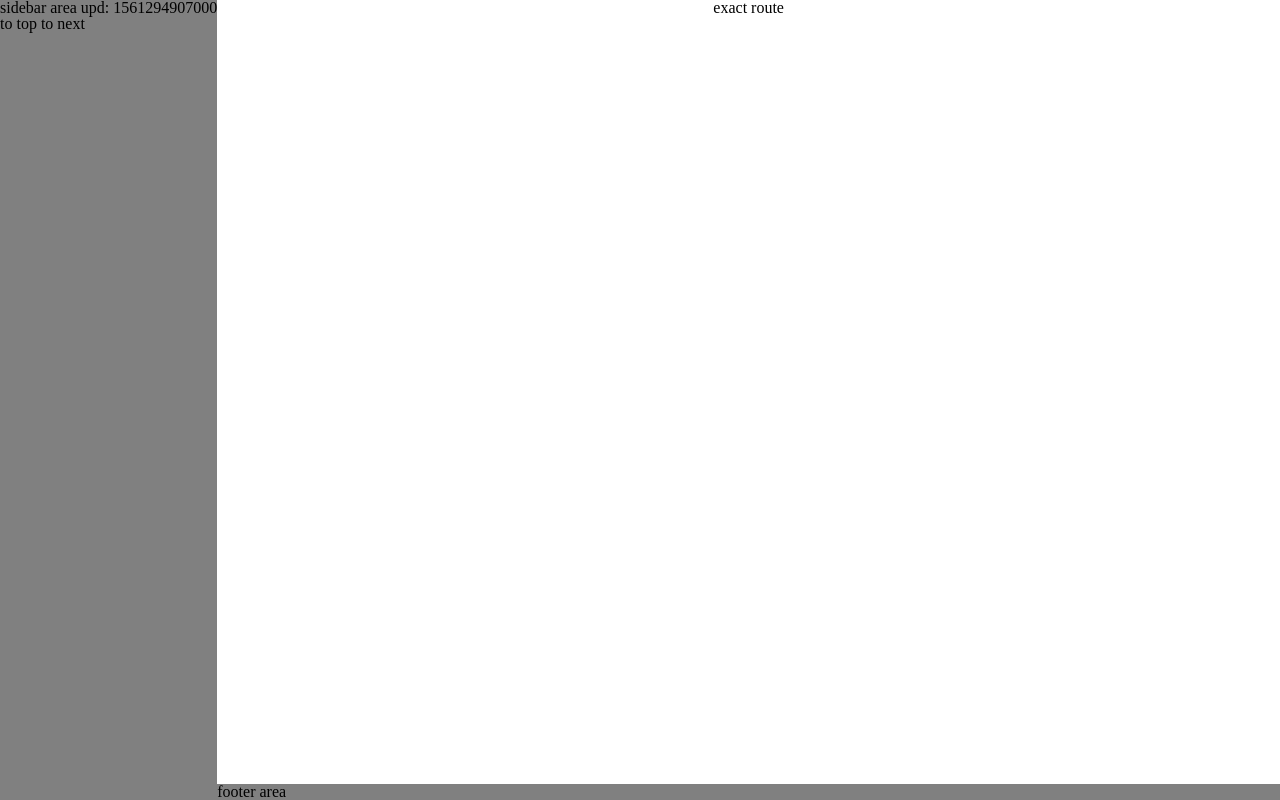
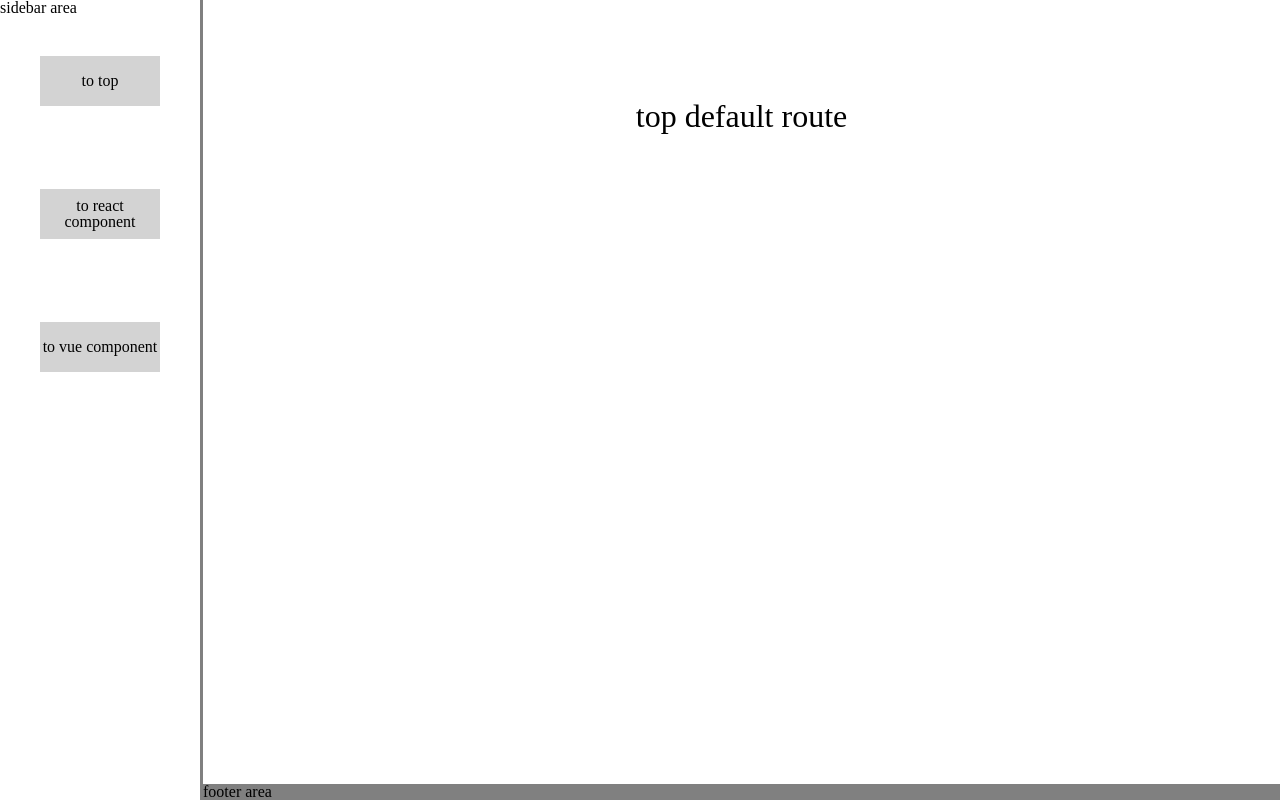
Before and after one commit to savacan/demo-integration-layer, a React app: page / in a window 1280 px wide. Built offline with nearby package versions, Linux system fonts and the light colour scheme.

Commit message:
add: layout and styles

```diff
--- /dev/null
+++ b/src/components/container/sidebar.tsx
@@ -0,0 +1,70 @@
+import * as React from 'react'
+import styled from '@emotion/styled'
+import { Link } from 'react-router-dom'
+
+const Wrapper = styled.div({
+  position: 'sticky',
+  display: 'flex',
+  flexDirection: 'column'
+})
+
+const LinkLayout = styled.div({
+  margin: '40px 40px'
+})
+
+const StyledLink = styled(Link)({
+  textDecoration: 'none',
+  color: 'inherit'
+})
+
+const NaviLabel = styled.div({
+  width: '120px',
+  height: '50px',
+  background: '#d3d3d3',
+  display: 'table-cell',
+  verticalAlign: 'middle'
+})
+
+const NaviText = styled.p<{ size?: string; color?: string }>(
+  ({ size = '10px', color = 'inherit' }) => {
+    return {
+      fontSize: size,
+      color,
+      textAlign: 'center'
+    }
+  }
+)
+
+const routes = [
+  {
+    text: 'to top',
+    path: '/'
+  },
+  {
+    text: 'to react component',
+    path: '/react'
+  },
+  {
+    text: 'to vue component',
+    path: '/vue'
+  }
+]
+
+const TempSideBar: React.FC = () => {
+  return (
+    <Wrapper>
+      <div>sidebar area</div>
+      {routes.map((e, i) => (
+        <LinkLayout key={e.path}>
+          <StyledLink to={e.path}>
+            <NaviLabel>
+              <NaviText size="16px">{e.text}</NaviText>
+            </NaviLabel>
+          </StyledLink>
+        </LinkLayout>
+      ))}
+    </Wrapper>
+  )
+}
+
+export default TempSideBar
--- a/src/components/layout/layout.tsx
+++ b/src/components/layout/layout.tsx
@@ -1,6 +1,6 @@
 import * as React from 'react'
 import styled from '@emotion/styled'
-import { Link } from 'react-router-dom'
+import TempSideBar from '../container/sidebar'
 
 const Wrapper = styled.div({
   display: 'flex'
@@ -8,7 +8,7 @@ const Wrapper = styled.div({
 
 const SidebarArea = styled.div({
   height: '100vh',
-  background: 'gray'
+  borderRight: 'solid 3px gray'
 })
 
 const MainArea = styled.div({
@@ -16,6 +16,10 @@ const MainArea = styled.div({
   display: 'flex',
   flexDirection: 'column',
   alignItems: 'center'
+})
+
+const MountArea = styled.div({
+  marginTop: '100px'
 })
 
 const FooterArea = styled.div({
@@ -28,12 +32,10 @@ const DefaultLayout: React.FC<React.PropsWithChildren<{}>> = ({ children }) => {
   return (
     <Wrapper>
       <SidebarArea>
-        <div>sidebar area upd: {Date.now()}</div>
-        <Link to="/"> to top </Link>
-        <Link to="/next"> to next </Link>
+        <TempSideBar />
       </SidebarArea>
       <MainArea>
-        <div> {children} </div>
+        <MountArea>{children}</MountArea>
         <FooterArea>footer area</FooterArea>
       </MainArea>
     </Wrapper>
--- a/src/components/utility/mountPoint/index.tsx
+++ b/src/components/utility/mountPoint/index.tsx
@@ -20,7 +20,6 @@ class MountPoint extends React.Component<IProps> {
 
   public componentDidMount() {
     const { microId } = this.props
-    console.log(`els: ${this.refEls.current}, id: ${microId.toId()}`)
     window.registry
       .whenDefined(microId.toId())
       .then(factory => {
@@ -40,7 +39,8 @@ class MountPoint extends React.Component<IProps> {
   }
 
   render() {
-    return <div ref={this.refEls} />
+    const { microId } = this.props
+    return <div ref={this.refEls} id={microId.toId()} />
   }
 }
 
--- /dev/null
+++ b/src/externals/components/SideBar.tsx
@@ -0,0 +1,29 @@
+import * as React from 'react'
+import styled from '@emotion/styled'
+import MountPoint from '../../components/utility/mountPoint'
+import idetificationKeyFactory from '../management/idetificationKeyFactory'
+
+const Wrapper = styled.div({
+  display: 'flex',
+  justifyContent: 'center',
+  flexDirection: 'column'
+})
+
+const LabelDiv = styled.div({
+  fontSize: '32px',
+  marginBottom: '100px'
+})
+
+const SideBar: React.FC = () => {
+  return (
+    <Wrapper>
+      <LabelDiv>react component route</LabelDiv>
+      <MountPoint
+        microId={idetificationKeyFactory('sidebar', 'common')}
+        type="micro"
+      />
+    </Wrapper>
+  )
+}
+
+export default SideBar
--- /dev/null
+++ b/src/externals/components/vueComponent.tsx
@@ -0,0 +1,29 @@
+import * as React from 'react'
+import styled from '@emotion/styled'
+import MountPoint from '../../components/utility/mountPoint'
+import idetificationKeyFactory from '../management/idetificationKeyFactory'
+
+const Wrapper = styled.div({
+  display: 'flex',
+  justifyContent: 'center',
+  flexDirection: 'column'
+})
+
+const LabelDiv = styled.div({
+  fontSize: '32px',
+  marginBottom: '100px'
+})
+
+const VueComponent: React.FC = () => {
+  return (
+    <Wrapper>
+      <LabelDiv>vue component route</LabelDiv>
+      <MountPoint
+        microId={idetificationKeyFactory('vueComponent', 'common')}
+        type="micro"
+      />
+    </Wrapper>
+  )
+}
+
+export default VueComponent
--- a/src/externals/management/manageExternals.ts
+++ b/src/externals/management/manageExternals.ts
@@ -1,12 +1,15 @@
-export type MicroSegments = 'integration' | 'sidebar'
+export type MicroSegments = 'integration' | 'sidebar' | 'vueComponent'
 
 const local: { key: MicroSegments; url: string }[] = [
   { key: 'sidebar', url: 'http://localhost:8002' },
-  { key: 'integration', url: 'http://localhost:8001' }
+  { key: 'integration', url: 'http://localhost:8001' },
+  { key: 'vueComponent', url: 'http://localhost:8003' }
 ]
 
 const ghPages: { key: MicroSegments; url: string }[] = [
-  { key: 'sidebar', url: 'https://savacan.github.io/demo-sidebar' },
+  // { key: 'sidebar', url: 'https://savacan.github.io/demo-sidebar' },
+  { key: 'sidebar', url: 'http://localhost:8002' },
+  { key: 'vueComponent', url: 'http://localhost:8003' },
   {
     key: 'integration',
     url: 'https://savacan.github.io/demo-integration-layer'
--- a/src/routes/routeList.tsx
+++ b/src/routes/routeList.tsx
@@ -1,14 +1,21 @@
 import * as React from 'react'
 import { Route, Switch, RouteComponentProps, withRouter } from 'react-router'
 import { History } from 'history'
-import MountPoint from '../components/utility/mountPoint'
-import idetificationKeyFactory from '../externals/management/idetificationKeyFactory'
+
+import styled from '@emotion/styled'
+import VueComponent from '../externals/components/vueComponent'
+import SideBar from '../externals/components/SideBar'
 
 declare global {
   interface Window {
     context: { history: History }
   }
 }
+
+const LabelDiv = styled.div({
+  fontSize: '32px',
+  marginBottom: '100px'
+})
 
 class RouteList extends React.Component<{} & RouteComponentProps<{}>> {
   public constructor(props: Readonly<RouteComponentProps<{}>>) {
@@ -21,19 +28,13 @@ class RouteList extends React.Component<{} & RouteComponentProps<{}>> {
     return (
       <>
         <Switch>
-          <Route path="/" exact render={_props => <div>exact route</div>} />
           <Route
-            path="/next"
-            render={_props => (
-              <div>
-                <div>sidebar route</div>
-                <MountPoint
-                  microId={idetificationKeyFactory('sidebar', 'common')}
-                  type="micro"
-                />
-              </div>
-            )}
+            path="/"
+            exact
+            render={_props => <LabelDiv>top default route</LabelDiv>}
           />
+          <Route path="/react" component={SideBar} />
+          <Route path="/vue" component={VueComponent} />
         </Switch>
       </>
     )
--- a/src/utils/retistry/mountRegistry.ts
+++ b/src/utils/retistry/mountRegistry.ts
@@ -29,13 +29,11 @@ class MountRegistry implements Registry {
   }
 
   define(id: string, controller: ComponentController) {
+    console.log(`registry.define is called by id: ${id}`)
     this.defined.set(id, controller)
     const will = this.willDefine.get(id)
-    console.log(`define at integration layer : ${id} : ${will}`)
     if (will) {
-      console.log(`define ${id} : will define promise is : ${will.promise}`)
       will.resolver(controller)
-      console.log(`after resolver was called promise : ${will.promise}`)
       this.willDefine.delete(id)
     }
   }
```
